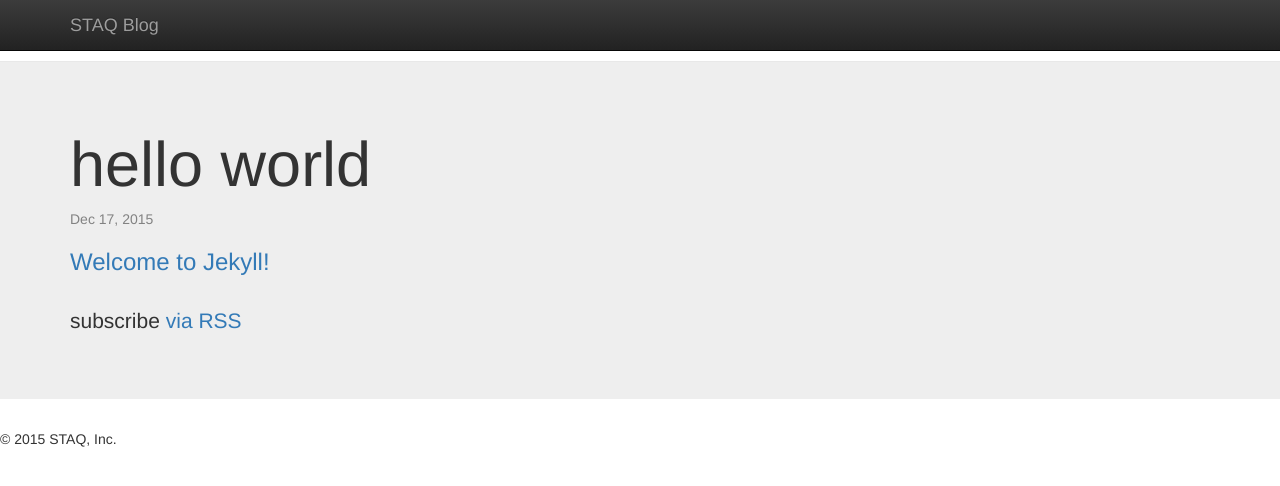
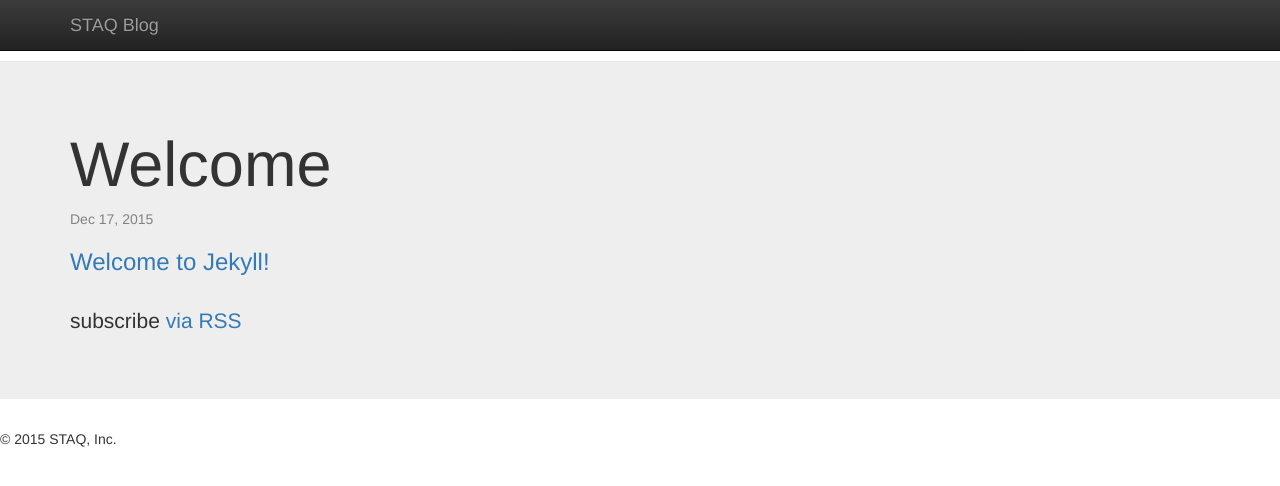
Before and after one commit to marissanbush1/staq, a Jekyll site: the page built from blog_posts.html, in a window 1280 px wide. Shown: the top 486 px of the page. Built offline with Jekyll 4.4.1, drawn with Linux system fonts in a browser that asks for light colours.

Commit message:
changed page heading1

```diff
--- a/blog_posts.html
+++ b/blog_posts.html
@@ -4,7 +4,7 @@ layout: default
 
 <div class="home">
 
-  <h1 class="page-heading">hello world</h1>
+  <h1 class="page-heading">Welcome</h1>
 
   <ul class="post-list">
     {% for post in site.posts %}
```
